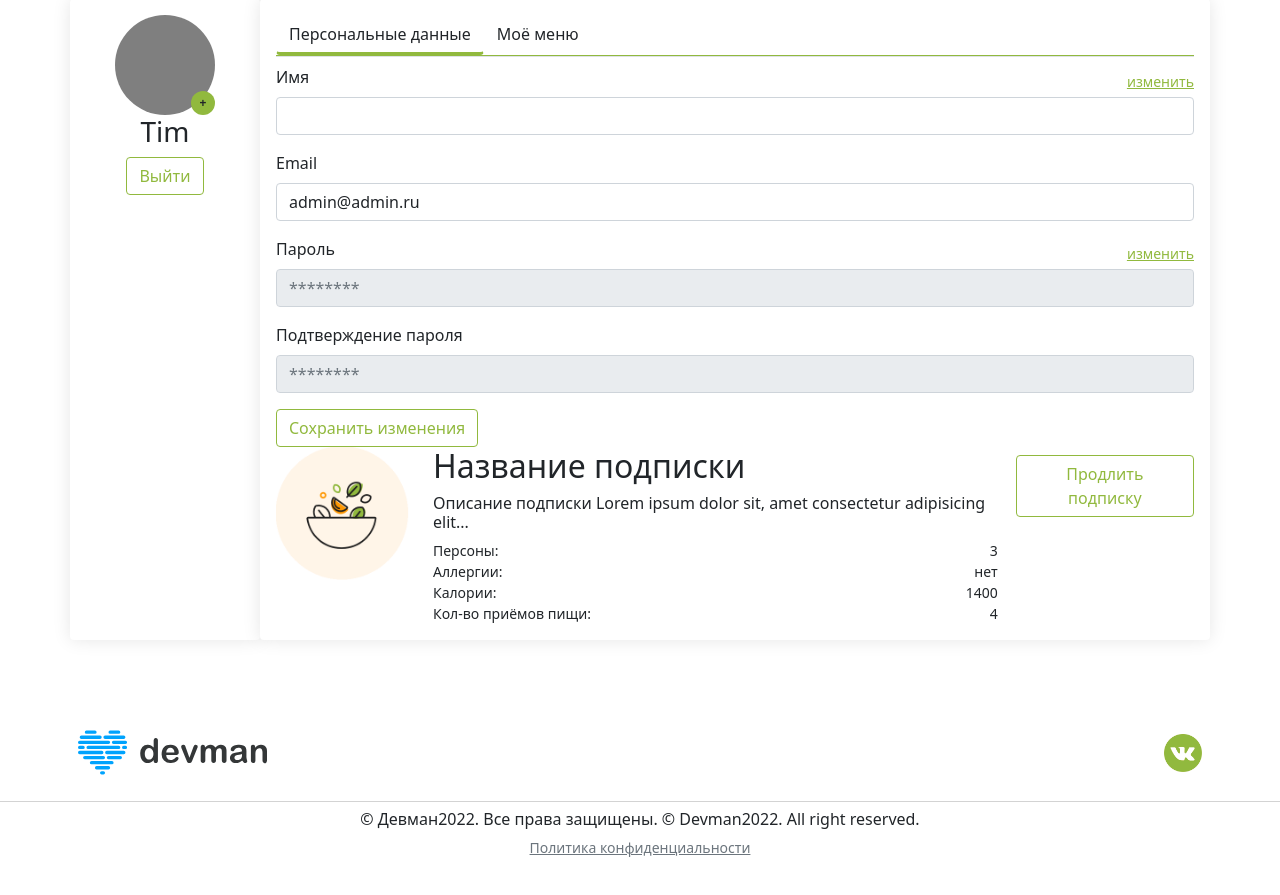
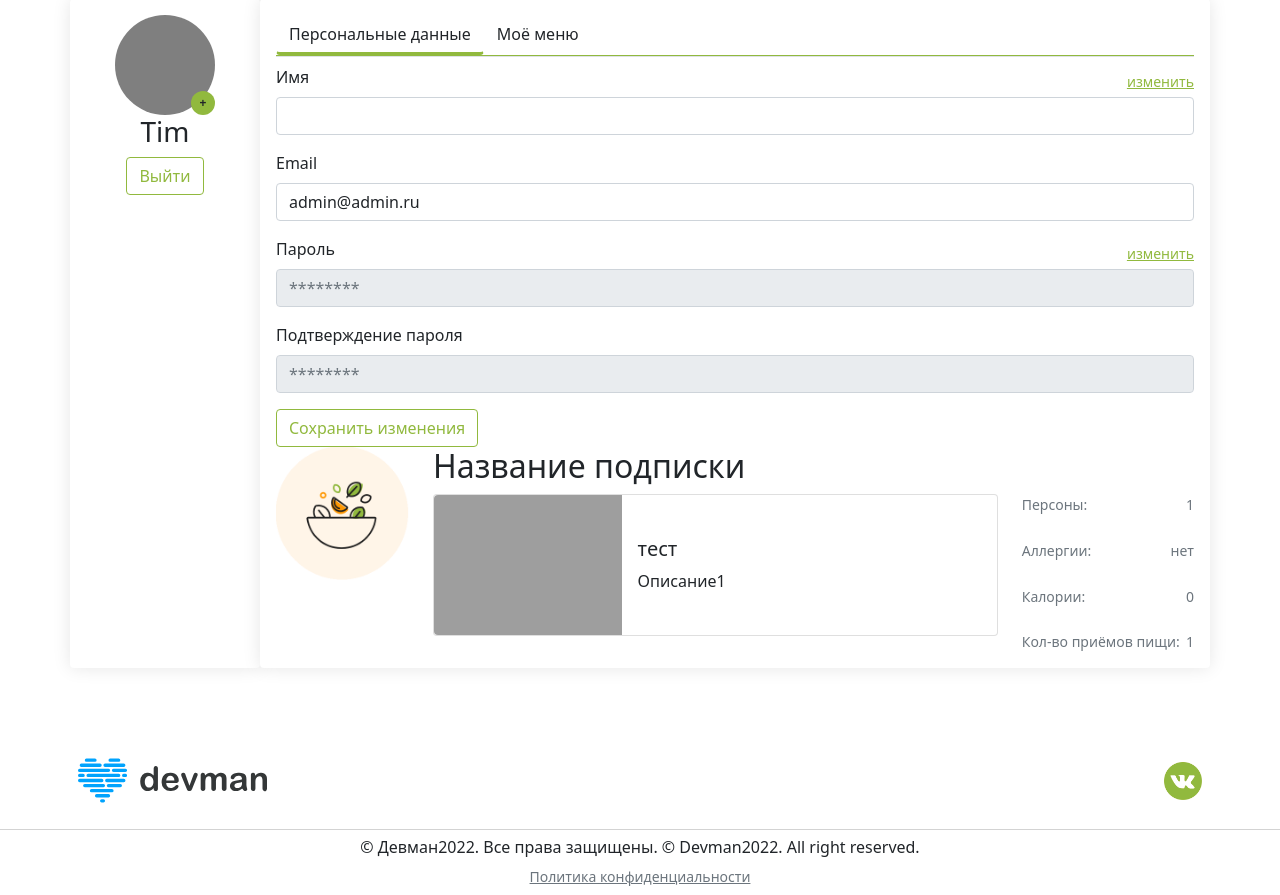
Before and after one commit to nastiaetstesha/FoodPlan, a Django app: page /lk/ in a window 1280 px wide. Shown: the part 244-1139 px from the top of the page. Before the commit the page ends 1101 px from the top, so only its background shows below. Run offline with Django 5.2, Linux system fonts and the light colour scheme; a user stored in the database is signed in; data comes from the database, SQL or seed files in the repository; parts of the project's set-up code (start-up, migrations or seed data) failed here and were passed over; grey boxes are pictures that could not be loaded.

Commit message:
add 1 dish in lk.html

```diff
--- a/config/urls.py
+++ b/config/urls.py
@@ -26,15 +26,13 @@ urlpatterns = [
     path("", views.index, name="index"),
     path("login/", views.user_login, name="login"),
     path("logout/", views.user_logout, name="logout"),
-    path("lk/", views.lk, name="lk"),
+    path("lk/", views.lk_view, name="lk"),
     path("order/", views.order, name="order"),
     path("registration/", views.registration, name="registration"),
     path("admin/", admin.site.urls),
     path("recipe/<int:recipe_id>/", views.recipe_detail, name="recipe_detail"),
     path('shopping-list/<int:recipe_id>/', views.shopping_list, name='shopping_list'),
     path('recipe/<int:recipe_id>/feedback/', views.recipe_feedback, name='recipe_feedback'),
-    path('lk/', views.profile, name='profile'),
-
 ]
 
 if settings.DEBUG:
--- a/recipe_app/templates/lk.html
+++ b/recipe_app/templates/lk.html
@@ -93,33 +93,56 @@
                                         </div>
                                         <div class="col-10 col-md-10">
                                             <div class="row">
-                                                <div class="col-12 d-flex justify-content-between align-items-start">
-                                                    <div>
-                                                        <h2>Название подписки</h2>
-                                                        <h6>Описание подписки Lorem ipsum dolor sit, amet consectetur adipisicing elit...</h6>
+                                                <div class="col-12">
+                                                    <h2>Название подписки</h2>
+                                                </div>
+
+                                                <!-- Список блюд вместо описания подписки -->
+                                                <div class="col-md-12 col-lg-9">
+                                                    {% for recipe in recipes %}
+                                                        <div class="card mb-3">
+                                                            <div class="row g-0 align-items-center">
+                                                                <div class="col-md-4">
+                                                                    <img src="{{ recipe.image.url }}" class="img-fluid rounded-start" alt="{{ recipe.title }}">
+                                                                </div>
+                                                                <div class="col-md-8">
+                                                                    <div class="card-body">
+                                                                        <h5 class="card-title">
+                                                                            <a href="{% url 'recipe_detail' recipe.id %}" class="link-dark text-decoration-none">
+                                                                                {{ recipe.title }}
+                                                                            </a>
+                                                                        </h5>
+                                                                        <p class="card-text">{{ recipe.description|truncatechars:150 }}</p>
+                                                                    </div>
+                                                                </div>
+                                                            </div>
+                                                        </div>
+                                                    {% empty %}
+                                                        <p>Нет доступных блюд.</p>
+                                                    {% endfor %}
+                                                </div>
+
+                                                <!-- Информация о подписке -->
+                                                <div class="col-md-12 col-lg-3 text-muted d-flex flex-column justify-content-between">
+                                                    <div class="d-flex flex-row justify-content-between">
+                                                        <small>Персоны: </small><small>{{ persons_count }}</small>
                                                     </div>
-                                                    <a href="{% url 'order' %}" class="btn btn-outline-success shadow-none foodplan_green foodplan__border_green mt-2">Продлить подписку</a>
-                                                </div>
-                                                <div class="col-md-12 col-lg-9">
-                                                    <div class="d-flex flex-column">
-                                                        <div class="d-flex flex-row justify-content-between">
-                                                            <small>Персоны:</small><small>3</small>
-                                                        </div>
-                                                        <div class="d-flex flex-row justify-content-between">
-                                                            <small>Аллергии:</small><small>нет</small>
-                                                        </div>
-                                                        <div class="d-flex flex-row justify-content-between">
-                                                            <small>Калории:</small><small>1400</small>
-                                                        </div>
-                                                        <div class="d-flex flex-row justify-content-between">
-                                                            <small>Кол-во приёмов пищи:</small><small>4</small>
-                                                        </div>
+                                                    <div class="d-flex flex-row justify-content-between">
+                                                        <small>Аллергии: </small><small>{{ allergies_info }}</small>
+                                                    </div>
+                                                    <div class="d-flex flex-row justify-content-between">
+                                                        <small>Калории: </small><small>{{ calories }}</small>
+                                                    </div>
+                                                    <div class="d-flex flex-row justify-content-between">
+                                                        <small>Кол-во приёмов пищи: </small><small>{{ meals_count }}</small>
                                                     </div>
                                                 </div>
+
                                             </div>
                                         </div>
                                     </div>
                                 </div>
+
 
                             </div>
 
--- a/recipe_app/views.py
+++ b/recipe_app/views.py
@@ -6,7 +6,7 @@ from django.contrib.auth.decorators import login_required
 
 
 from .models import User
-from .models import Recipe, Ingredient, UserPage
+from .models import Recipe, Ingredient, UserPage, DailyMenu, UserPage
 
 # UserRecipeFeedback
 
@@ -129,9 +129,36 @@ def profile(request):
     return render(request, 'lk.html', {'user': request.user})
 
 
-def lk(request):
-    context = {}
-    return render(request, "lk.html", context)
+def lk_view(request):
+    user_page = UserPage.objects.filter(user=request.user).first()
+    today_menu = user_page.today_menu if user_page else None
+
+    if user_page and user_page.is_subscribed and today_menu:
+        recipes = [
+            today_menu.breakfast,
+            today_menu.lunch,
+            today_menu.dinner
+        ]
+    else:
+        random_recipe = Recipe.objects.order_by('?').first()
+        recipes = [random_recipe]
+
+    # Получаем инфу для персонального меню
+    persons_count = 1  # Пока жестко 1, если надо больше — нужно брать из модели подписки
+    allergies = user_page.allergies.all() if user_page else []
+    allergies_info = ", ".join([allergy.name for allergy in allergies]) if allergies else "нет"
+    calories = sum(recipe.calories for recipe in recipes if recipe)  # Считаем сумму калорий блюд
+    meals_count = len(recipes)
+
+    context = {
+        'recipes': recipes,
+        'user_page': user_page,
+        'persons_count': persons_count,
+        'allergies_info': allergies_info,
+        'calories': int(calories),
+        'meals_count': meals_count,
+    }
+    return render(request, 'lk.html', context)
 
 
 def order(request):
```
